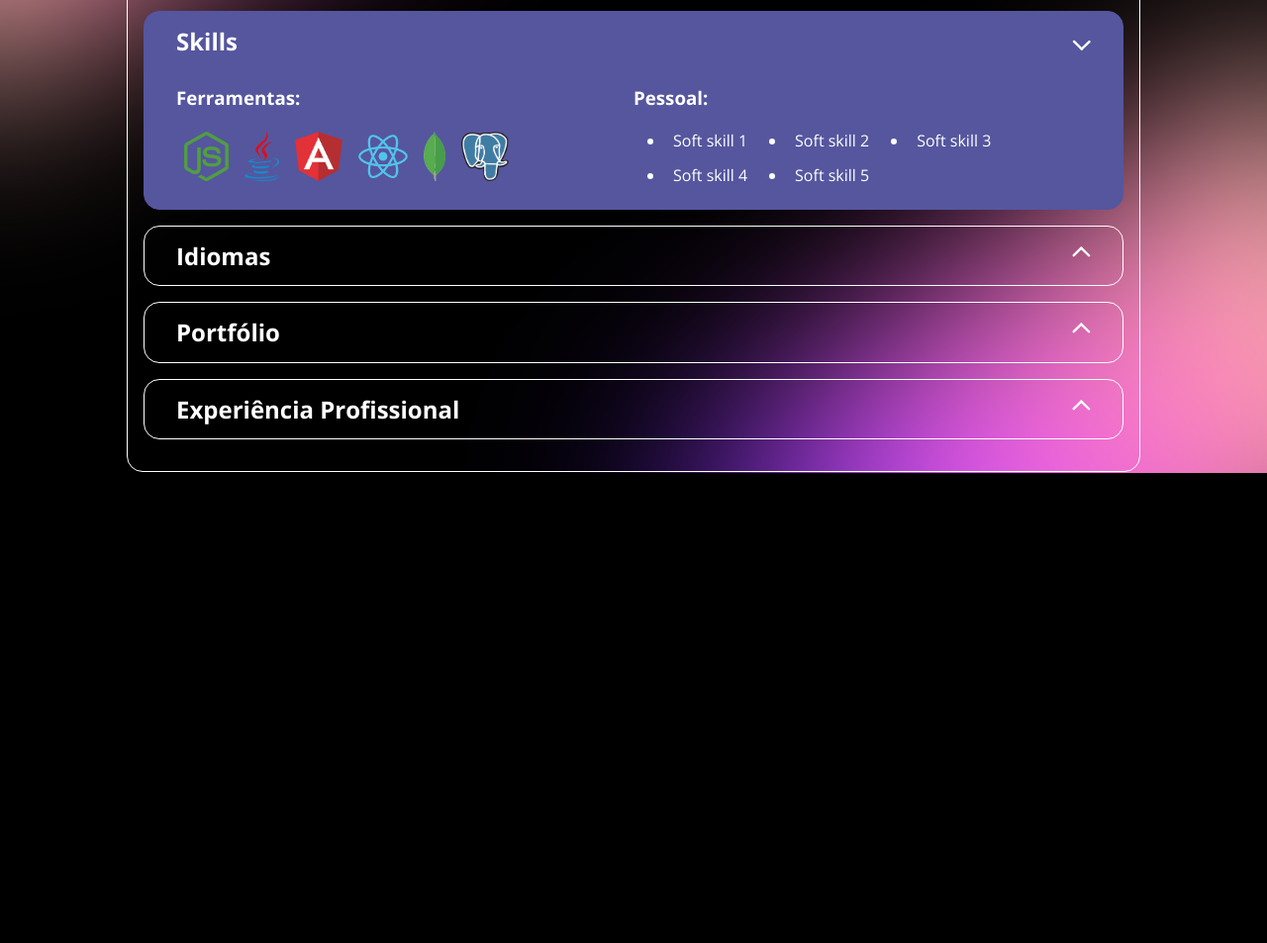
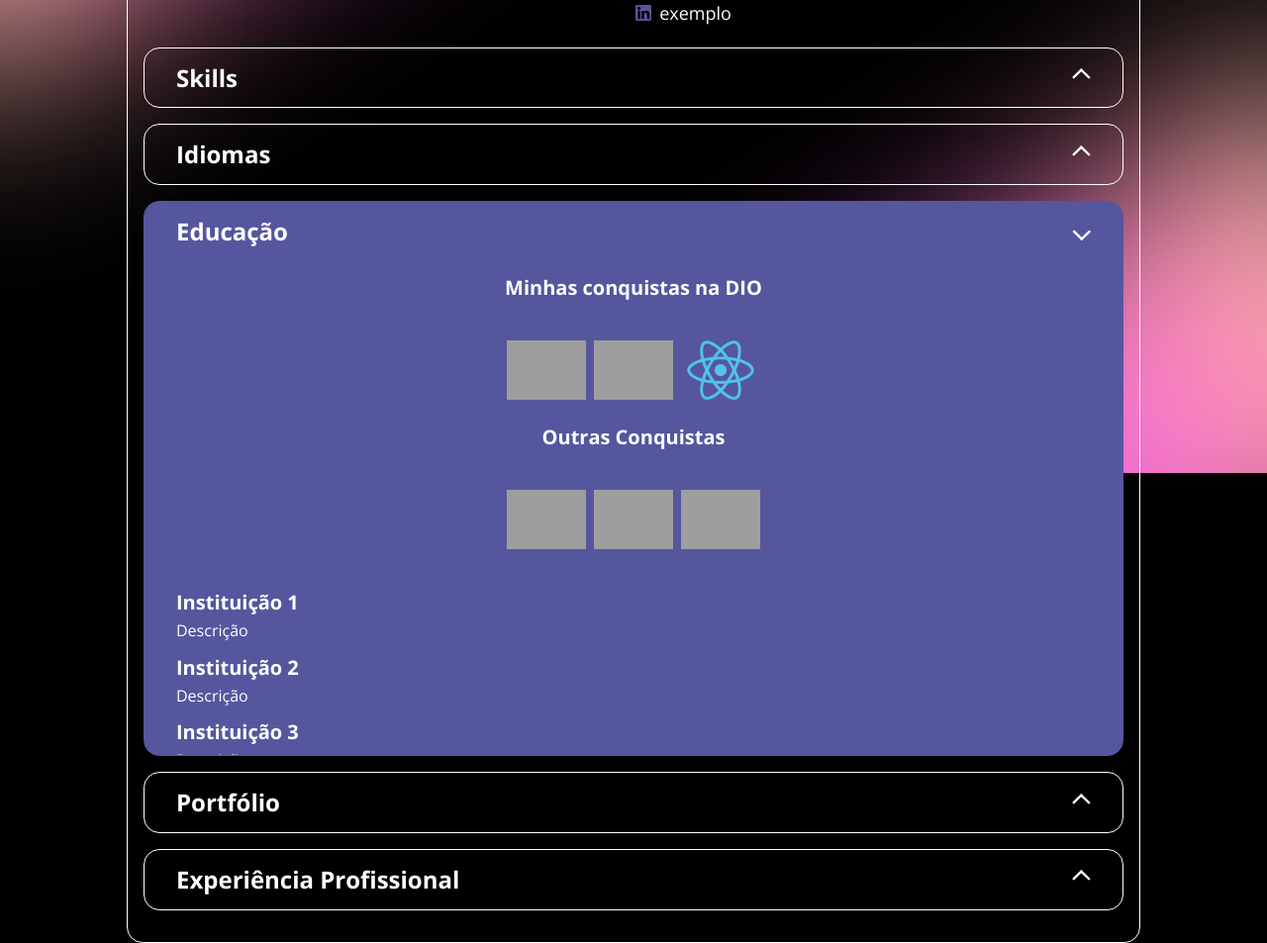
Before and after one commit to IAccost/portfolio, a plain HTML site: page index.html in a window 1280 px wide. Shown: the part 322-1275 px from the top of the page at 99% size. Before the commit the page ends 800 px from the top, so only its background shows below. Drawn offline with nearby package versions, Linux system fonts and the light colour scheme; grey boxes are pictures that could not be loaded.

Commit message:
enhance profile section with LinkedIn integration, education details, and certification display

```diff
--- a/assets/css/acordeon.css
+++ b/assets/css/acordeon.css
@@ -48,15 +48,22 @@
 }
 
 .acordeon .content{
-    overflow: hidden;
+    overflow: auto;
+    scrollbar-width: none;
+    -ms-overflow-style: none;
+    transition-delay: 0.5s;
     max-height: 0;
     opacity: 0;
     padding: 0 2rem;
     transition: max-height 0.4s ease-out, opacity 0.3s ease-out, padding 0.4s ease-out;
 }
+.acordeon .content::-webkit-scrollbar {
+    display: none;
+}
 
 .acordeon.open .content{
-    max-height: 500px; /* Ajuste conforme necessário */
+    max-height: 500px;
     opacity: 1;
     padding: 1rem 2rem;
+
 }
--- /dev/null
+++ b/assets/css/education.css
@@ -0,0 +1,78 @@
+.education{
+    display: flex;
+    flex-direction: column;
+    text-align: center;
+}
+.education h3{
+    font-size: 1.25rem;
+    font-weight: 700;
+    margin-bottom: 1rem;
+}
+
+.education li .title{
+    display: flex;
+    flex-direction: row;
+    align-items: center;
+    font-size: 1.25rem;
+    font-weight: 700;
+    margin-bottom: .5rem;
+}
+
+.education .certifications{
+    display: flex;
+    flex-direction: row;
+    flex-wrap: wrap;
+    list-style: none;
+    padding: 0;
+    margin: 1rem;
+    text-align: center;
+    justify-content: center;
+    align-items: center;
+    gap: 0.5rem;
+
+}
+
+.education .certifications li{
+    display: flex;
+    justify-content: center;
+    align-items: center;
+    width: 80px;
+    height: 80px;
+    outline: none;
+    -webkit-tap-highlight-color: transparent;
+}
+
+.education .certifications li a{
+    display: flex;
+    justify-content: center;
+    align-items: center;
+    width: 100%;
+    height: 100%;
+}
+
+.education .certifications li:hover{
+    border: 2px solid #34369b;
+    border-radius: 0.5rem;
+}
+.education .certifications li:active{
+    background-color: #34369b;
+    transform: scale(0.95);
+    box-shadow: inset 0 0 5px #000000;
+}
+
+.education .certifications li img{
+    max-width: auto;
+    max-height: 60px;
+}
+
+.education .courses{
+    display: flex;
+    flex-direction: column;
+    list-style: none;
+    text-align: start;
+    padding: 0;
+    margin: 1rem 0;
+}
+.education .courses li{
+    margin-bottom: 1rem;
+}
--- a/assets/css/header.css
+++ b/assets/css/header.css
@@ -65,6 +65,9 @@
 .information .email:before{
     background-image: url('../img/icons/email.svg');
 }
+.information .linkedin:before{
+    background-image: url('../img/icons/linkedin.svg');
+}
 
 @media only screen and (min-width: 768px) {
     .header{
--- a/assets/js/main.js
+++ b/assets/js/main.js
@@ -14,6 +14,9 @@ function updateProfileInfo(profileData) {
     const email = document.getElementById('profile-email');
     email.textContent = profileData.email;
     email.href = "mailto:" + profileData.email;
+    const linkedin = document.getElementById('profile-linkedin');
+    linkedin.textContent = profileData.linkedin.username;
+    linkedin.href = profileData.linkedin.url;
 }
 
 function updateHardSkills(profileData) {
@@ -49,6 +52,18 @@ function updateExperience(profileData) {
                     </li>`).join('');
 }
 
+function updateCertifications(profileData) {
+    const certifications_dio = document.getElementById('profile-certifications-dio');
+    certifications_dio.innerHTML = profileData.certifications.filter(cert => cert.type === 'dio').map(cert => `<li><a href="${cert.url}" target="_blank"><img src="${cert.logo}" alt="${cert.name}"></a></li>`).join('');
+    const certifications_others = document.getElementById('profile-certifications-others');
+    certifications_others.innerHTML = profileData.certifications.filter(cert => cert.type === 'other').map(cert => `<li><a href="${cert.url}" target="_blank"><img src="${cert.logo}" alt="${cert.name}"></a></li>`).join('');
+}
+
+function updateCourses(profileData) {
+    const courses = document.getElementById('profile-courses');
+    courses.innerHTML = profileData.courses.map(course => `<li><h3 class="title">${course.institution}</h3><p class="description">${course.description}</p></li>`).join('');
+}
+
 (async () => {
     const profileData = await fetchProfileData();
     updateProfileInfo(profileData);
@@ -57,5 +72,7 @@ function updateExperience(profileData) {
     updateLanguages(profileData);
     updatePortfolioProjects(profileData);
     updateExperience(profileData);
+    updateCertifications(profileData);
+    updateCourses(profileData);
     console.log(profileData);
 })();
--- a/data/profile.json
+++ b/data/profile.json
@@ -5,6 +5,10 @@
   "location": "Rio de Janeiro, Brasil",
   "phone": "+55 (21) 99999-9999",
   "email": "ex@gmail.com",
+  "linkedin": {
+    "username": "exemplo",
+    "url": "https://www.linkedin.com/in/exemplo"
+  },
   "skills": {
     "hardSkills": [
       {
@@ -46,6 +50,58 @@
     "Espanhol (Básica)",
     "Japonês (N4)"
   ],
+  "certifications": [
+    {
+      "name": "CSS3 - Digital Innovation One",
+      "url": "https://www.dio.me/certificate/C0N0G1EB/share",
+      "logo": "https://raw.githubusercontent.com/IAccost/portfolio/main/data/imgs/css3.png",
+      "type": "dio"
+    },
+    {
+      "name": "JavaScript - Digital Innovation One",
+      "url": "https://www.dio.me/certificate/C0N0G1EB/share",
+      "logo": "https://raw.githubusercontent.com/IAccost/portfolio/main/data/imgs/javascript.png",
+      "type": "dio"
+    },
+    {
+      "name": "React - Digital Innovation One",
+      "url": "https://www.dio.me/certificate/C0N0G1EB/share",
+      "logo": "https://raw.githubusercontent.com/IAccost/portfolio/main/data/imgs/react.png",
+      "type": "dio"
+    },
+    {
+      "name": "HTML5 - Digital Innovation One",
+      "url": "https://www.dio.me/certificate/C0N0G1EB/share",
+      "logo": "https://raw.githubusercontent.com/IAccost/portfolio/main/data/imgs/html5.png",
+      "type": "other"
+    },
+    {
+      "name": "HTML5 - Digital Innovation One",
+      "url": "https://www.dio.me/certificate/C0N0G1EB/share",
+      "logo": "https://raw.githubusercontent.com/IAccost/portfolio/main/data/imgs/html5.png",
+      "type": "other"
+    },
+    {
+      "name": "HTML5 - Digital Innovation One",
+      "url": "https://www.dio.me/certificate/C0N0G1EB/share",
+      "logo": "https://raw.githubusercontent.com/IAccost/portfolio/main/data/imgs/html5.png",
+      "type": "other"
+    }
+  ],
+  "courses": [
+    {
+      "institution": "Instituição 1",
+      "description": "Descrição"
+    },
+    {
+      "institution": "Instituição 2",
+      "description": "Descrição"
+    },
+    {
+      "institution": "Instituição 3",
+      "description": "Descrição"
+    }
+  ],
   "portfolio": [
     {
       "name": "Pokedex APP - Consumindo API pública de Pokémons",
--- a/index.html
+++ b/index.html
@@ -8,6 +8,7 @@
     <link rel="stylesheet" href="assets/css/header.css">
     <link rel="stylesheet" href="assets/css/acordeon.css">
     <link rel="stylesheet" href="assets/css/languages.css">
+    <link rel="stylesheet" href="assets/css/education.css">
     <link rel="stylesheet" href="assets/css/portfolio.css">
     <link rel="stylesheet" href="assets/css/experience.css">
     <link rel="stylesheet" href="assets/css/skills.css">
@@ -28,12 +29,16 @@
                     <a href="tel:+5521999999999">Carregando...</a>
                 </p>
                 <p class="email" id="profile-email">
-                    <a href="mailto:ex@gmail.com">ex@gmail.com</a>
+                    <a href="mailto:ex@gmail.com">Carregando...</a>
                 </p>
+                <p class="linkedin" id="profile-linkedin">
+                    <a href="https://www.linkedin.com/in/exemplo" target="_blank">Carregando...</a>
+                </p>
+
             </div>
         </header>
 
-        <section class="acordeon open">
+        <section class="acordeon ">
             <button class="trigger" type="button">
                 <h2>Skills</h2>
             </button>
@@ -73,6 +78,35 @@
                     <li>Idioma 3</li>
                     <li>Idioma 4</li>
                 </ul>
+            </div>
+        </section>
+
+        <section class="acordeon open">
+            <button class="trigger" type="button">
+                <h2>Educação</h2>
+            </button>
+            <div class="content">
+                <div class="education">
+                    <h3>Minhas conquistas na DIO</h3>
+                    <ul class="certifications" id="profile-certifications-dio">
+                        <li><a href="" target="_blank"><img src="./assets/img/icons/tools/css.svg" alt=""></a></li>
+                        <li><a href="" target="_blank"><img src="./assets/img/icons/tools/js.svg" alt=""></a></li>
+                        <li><a href="" target="_blank"><img src="./assets/img/icons/tools/react.svg" alt=""></a></li>
+                        <li><a href="" target="_blank"><img src="./assets/img/icons/tools/html.svg" alt=""></a></li>
+                    </ul>
+                    <h3>Outras Conquistas</h3>
+                    <ul class="certifications" id="profile-certifications-others">
+                        <li><a href="" target="_blank"><img src="./data/imgs/certifications/java-udemy.png" alt=""></a></li>
+                        <li><a href="" target="_blank"><img src="./data/imgs/certifications/Cisco-Cybersecurity-Essentials.png" alt=""></a></li>
+                        <li><a href="" target="_blank"><img src="./data/imgs/certifications/Cisco-learn-a-thon.png" alt=""></a></li>
+                        <li><a href="" target="_blank"><img src="./data/imgs/certifications/python-essentials.png" alt=""></a></li>
+                    </ul>
+                    <ul class="courses" id="profile-courses">
+                        <li><h3 class="title">Instituição 1</h3><p class="description">Descrição</p></li>
+                        <li><h3 class="title">Instituição 2</h3><p class="description">Descrição</p></li>
+                        <li><h3 class="title">Instituição 3</h3><p class="description">Descrição</p></li>
+                    </ul>
+                </div>
             </div>
         </section>
 
```
Also changed, not shown: assets/img/icons/linkedin.svg (added), data/imgs/certifications/CCNA.png (added), data/imgs/certifications/Cisco-Cybersecurity-Essentials.png (added), data/imgs/certifications/Cisco-learn-a-thon.png (added), data/imgs/certifications/html-developer.png (added), data/imgs/certifications/java-udemy.png (added), data/imgs/certifications/javascript-fundamentals.png (added), data/imgs/certifications/node-js-fundamentals.png (added), data/imgs/certifications/python-essentials.png (added), data/imgs/certifications/udemy.png (added).
